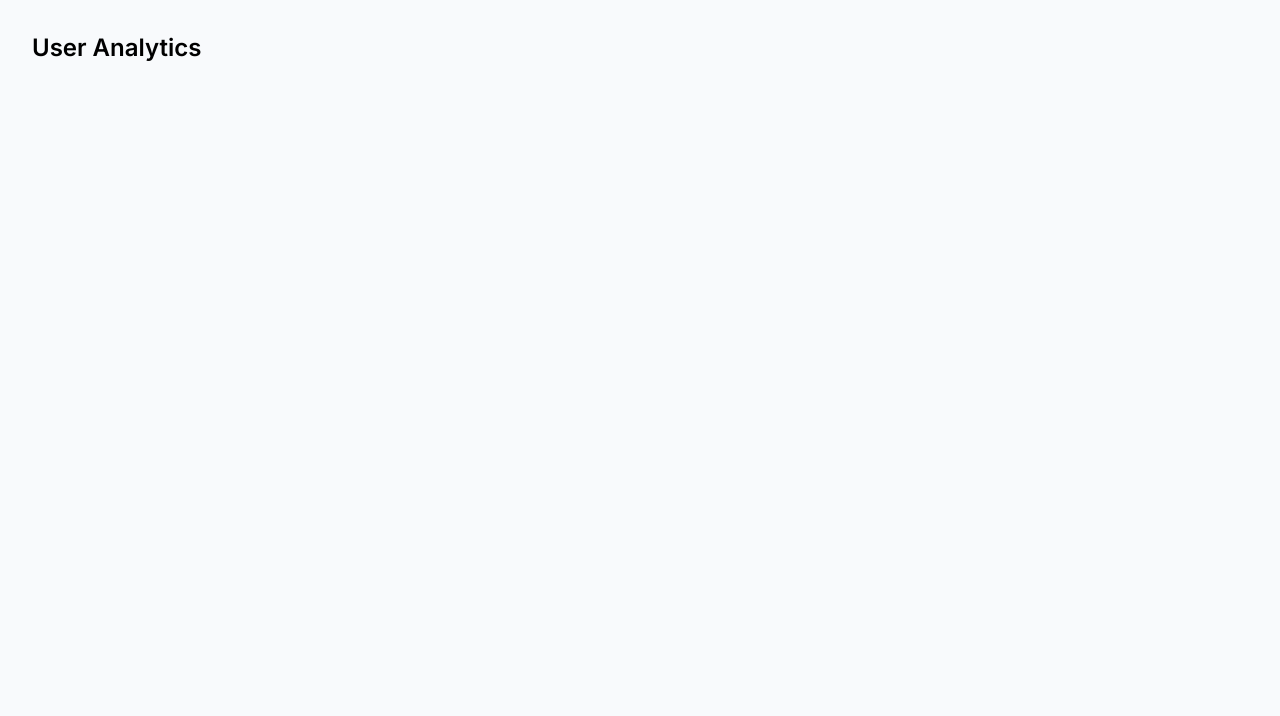
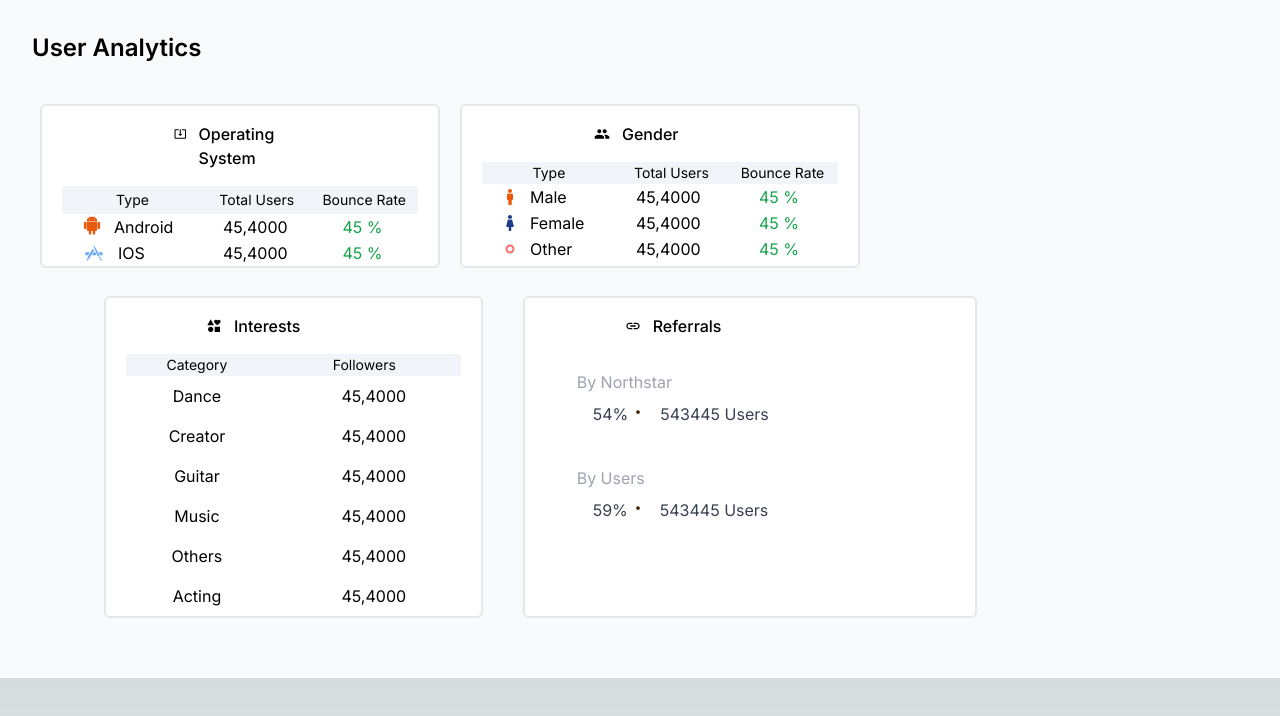
Before and after one commit to shubhanshuMidKnightStudio/talentverseadmin, a Next.js app: page /uAnalytics in a window 1280 px wide. Shown: the top 716 px of the page. Built offline with nearby package versions, Linux system fonts and the light colour scheme.

Commit message:
User Analytics

```diff
--- a/app/uAnalytics/page.js
+++ b/app/uAnalytics/page.js
@@ -1,14 +1,189 @@
-import React from 'react'
+"use client";
+import React from "react";
+import { DiAndroid, DiAppstore } from "react-icons/di";
+import { FaMale, FaFemale, FaGenderless } from "react-icons/fa";
+import { BsDot } from "react-icons/bs";
+import { MdInterests,MdLink, MdOutlineSystemUpdateAlt, MdPeople } from "react-icons/md";
 
 const page = () => {
   return (
-    <div className=" bg-slate-50 h-screen">
-    <h1 className="px-8 py-8 text-black text-2xl font-semibold">
-    User Analytics
-    </h1>
+    <div className=" bg-slate-50 h-auto pb-10">
+      <h1 className="px-8 py-8 text-black text-2xl font-semibold">
+        User Analytics
+      </h1>
 
+      <div className="px-10 py-2 flex flex-row">
+        <div className="flex flex-col border-blue border-2 rounded-md bg-white pl-5 w-1/3 pr-5">
+        <h1 className="text-black font-medium px-28 py-4 flex flex-row">
+            <MdOutlineSystemUpdateAlt className="text-black mt-1 mr-3" />
+            Operating System
+          </h1>
+          <table className="w-full ">
+            <thead>
+              <tr className="bg-slate-100">
+                <th className="py-1 text-black text-sm font-normal">Type</th>
+                <th className="py-1 text-black text-sm font-normal">
+                  Total Users
+                </th>
+                <th className="py-1 text-black text-sm font-normal">
+                  Bounce Rate
+                </th>
+              </tr>
+            </thead>
+            <tbody>
+              <tr className="py-1">
+                <td className="text-black text-left pl-5 flex flex-row">
+                  <DiAndroid className="text-orange-600 mr-3 text-xl" />
+                  Android
+                </td>
+                <td className=" text-black text-left pl-5">45,4000</td>
+                <td className=" text-green-600 text-left pl-8">45 %</td>
+              </tr>
+            </tbody>
+            <tbody>
+              <tr className="py-2">
+                <td className="text-black text-left pl-5 flex flex-row">
+                  <DiAppstore className="text-blue-400 mr-3 text-2xl" />
+                  IOS
+                </td>
+                <td className="text-black text-left pl-5">45,4000</td>
+                <td className="text-green-600 text-left pl-8">45 %</td>
+              </tr>
+            </tbody>
+          </table>
+        </div>
+        <div className="flex flex-col border-blue border-2 rounded-md bg-white pl-5 w-1/3 pr-5 ml-5">
+        <h1 className="text-black font-medium px-28 py-4 flex flex-row">
+            <MdPeople className="text-black mt-1 mr-3" />
+            Gender
+          </h1>
+
+          <table className="w-full ">
+            <thead>
+              <tr className="bg-slate-100">
+                <th className="text-black font-normal text-sm">Type</th>
+                <th className="text-black font-normal text-sm">Total Users</th>
+                <th className="text-black font-normal text-sm">Bounce Rate</th>
+              </tr>
+            </thead>
+            <tbody>
+              <tr>
+                <td className="text-black text-left pl-5 flex flex-row">
+                  <FaMale className="text-orange-600 mt-1 mr-3" />
+                  Male
+                </td>
+                <td className="text-black text-left pl-5">45,4000</td>
+                <td className="text-green-600 text-left pl-8">45 %</td>
+              </tr>
+            </tbody>
+            <tbody>
+              <tr>
+                <td className="text-black text-left pl-5 flex flex-row">
+                  <FaFemale className="text-blue-900 mt-1 mr-3" />
+                  Female
+                </td>
+                <td className="text-black text-left pl-5">45,4000</td>
+                <td className="text-green-600 text-left pl-8">45 %</td>
+              </tr>
+            </tbody>
+            <tbody>
+              <tr>
+                <td className="text-black text-left pl-5 flex flex-row">
+                  <FaGenderless className="text-red-400 mt-1 mr-3" />
+                  Other
+                </td>
+                <td className="text-black text-left pl-5">45,4000</td>
+                <td className="text-green-600 text-left pl-8">45 %</td>
+              </tr>
+            </tbody>
+          </table>
+        </div>
+      </div>
+
+      <div className="px-10 py-5 flex flex-row ml-16">
+        <div className="flex flex-col border-blue border-2 rounded-md bg-white pl-5 w-1/3 pr-5">
+          <h1 className="text-black font-medium px-20 py-4 flex flex-row">
+            <MdInterests className="text-black mt-1 mr-3" />
+            Interests
+          </h1>
+          <table className="">
+            <thead>
+              <tr className="bg-slate-100">
+                <th className="text-black text-sm font-normal">
+                  Category
+                </th>
+                <th className="text-black text-sm font-normal">
+                  Followers
+                </th>
+              </tr>
+            </thead>
+            <tbody>
+              <tr>
+                <td className="py-2 text-black text-center">Dance</td>
+                <td className="py-2 text-black text-center pl-5">45,4000</td>
+              </tr>
+            </tbody>
+            <tbody>
+              <tr>
+                <td className="py-2 text-black text-center">Creator</td>
+                <td className="py-2 text-black text-center pl-5">45,4000</td>
+              </tr>
+            </tbody>
+            <tbody>
+              <tr>
+                <td className="py-2 text-black text-center">Guitar</td>
+                <td className="py-2 text-black text-center pl-5">45,4000</td>
+              </tr>
+            </tbody>
+            <tbody>
+              <tr>
+                <td className="py-2 text-black text-center">Music</td>
+                <td className="py-2 text-black text-center pl-5">45,4000</td>
+              </tr>
+            </tbody>
+            <tbody>
+              <tr>
+                <td className="py-2 text-black text-center">Others</td>
+                <td className="py-2 text-black text-center pl-5">45,4000</td>
+              </tr>
+            </tbody>
+            <tbody>
+              <tr>
+                <td className="py-2 text-black text-center">Acting</td>
+                <td className="py-2 text-black text-center pl-5">45,4000</td>
+              </tr>
+            </tbody>
+          </table>
+        </div>
+
+        <div className="flex flex-col border-blue border-2 rounded-md bg-white pl-5 w-2/5 pr-5 ml-10">
+        <h1 className="text-black font-medium px-20 py-4 flex flex-row">
+            <MdLink className="text-black mt-1 mr-3" />
+            Referrals
+          </h1>
+          {/* <h1 className="text-black px-28 py-4 border-b-2">Referrals</h1> */}
+
+          <div className="px-8 py-4">
+            <h3 className="text-gray-400 ">By Northstar</h3>
+            <div className="flex flex-row px-4 py-2">
+              <h3 className="text-gray-700 ">54%</h3>
+              <BsDot className="text-yellow-950 mr-3 text-xl" />
+              <h3 className="text-gray-700 ">543445 Users</h3>
+            </div>
+          </div>
+
+          <div className="px-8 py-4">
+            <h3 className="text-gray-400 ">By Users</h3>
+            <div className="flex flex-row px-4 py-2">
+              <h3 className="text-gray-700 ">59%</h3>
+              <BsDot className="text-yellow-950 mr-3 text-xl" />
+              <h3 className="text-gray-700 ">543445 Users</h3>
+            </div>
+          </div>
+        </div>
+      </div>
     </div>
-  )
-}
+  );
+};
 
-export default page
+export default page;
```
Also changed, not shown: app/northstar/page.js (+74 -54 lines).
